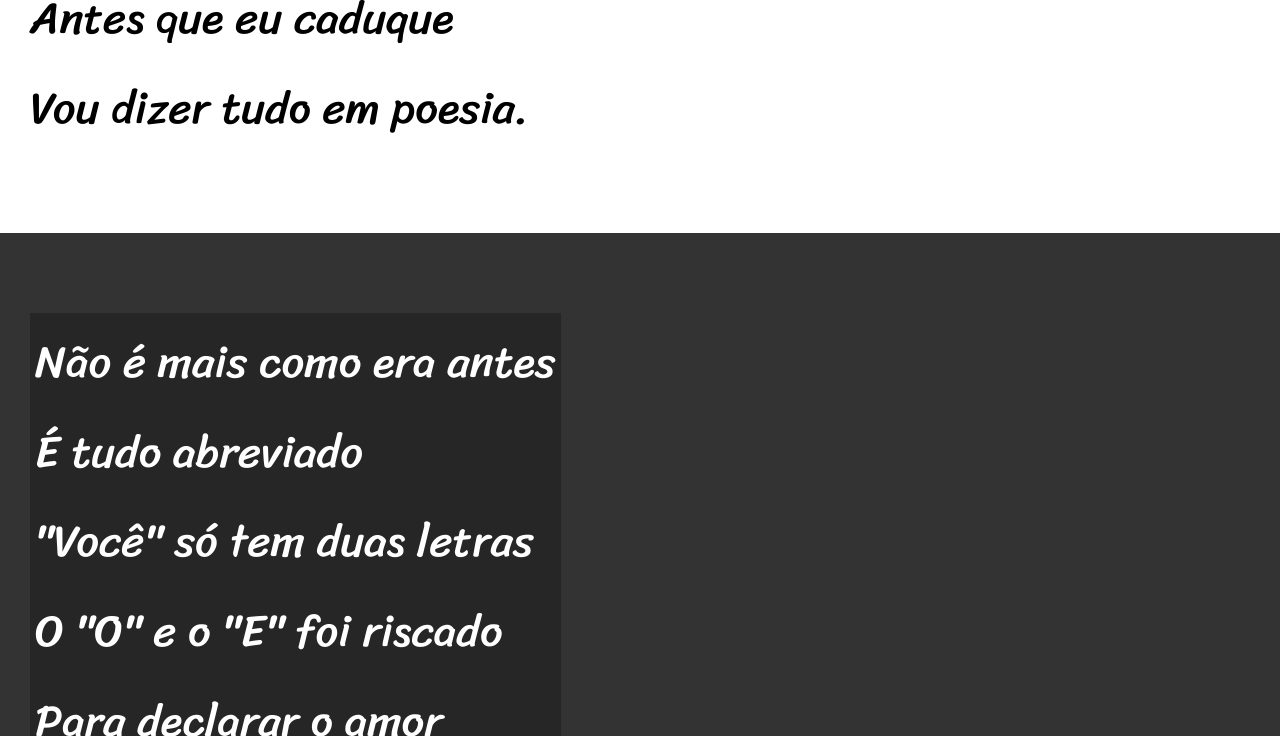
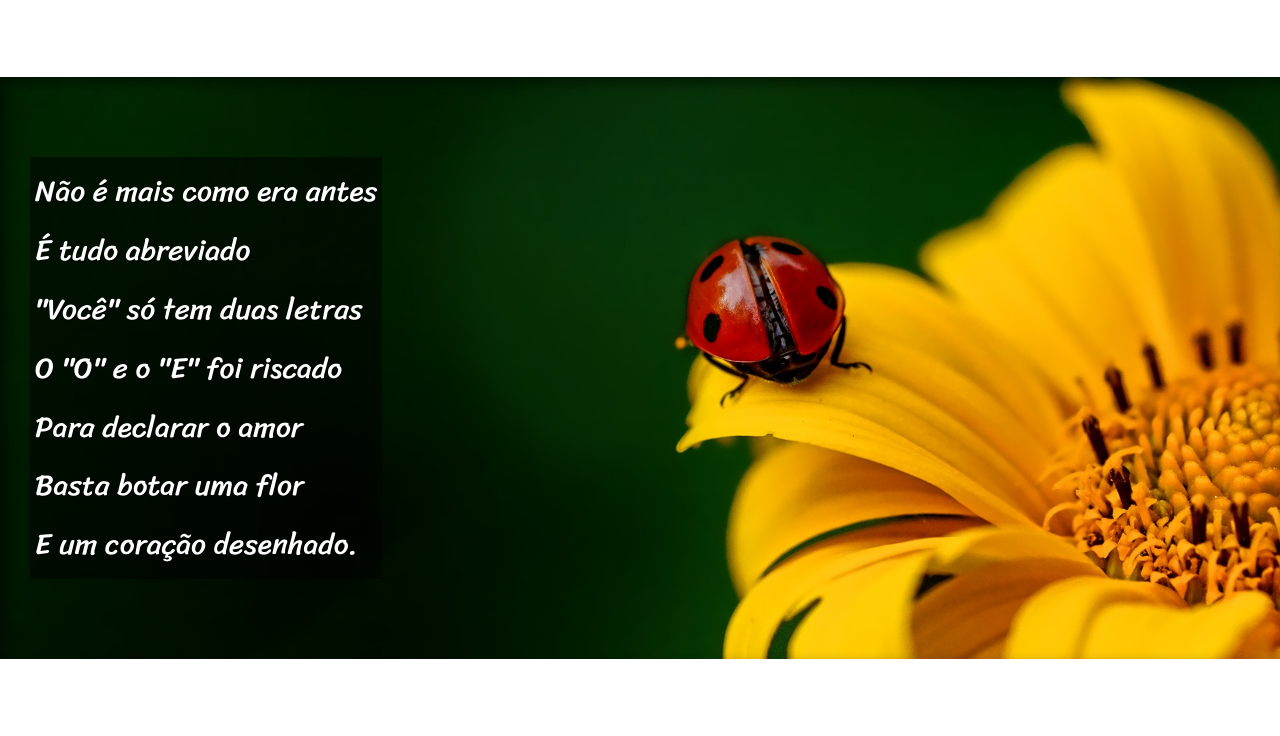
Before and after one commit to susurokjk/html-css, a plain HTML site: page cordel/index.html in a window 1280 px wide. Shown: the part 814-1550 px from the top of the page. Drawn offline with Linux system fonts and the light colour scheme.

Commit message:
imagens fixed

```diff
--- a/cordel/index.html
+++ b/cordel/index.html
@@ -24,7 +24,7 @@
         </p>
     </section>
 
-    <section class="imagem">
+    <section class="imagem" id="img01">
         <p>
             Não é mais como era antes <br>
             É tudo abreviado <br>
@@ -58,7 +58,7 @@
             </p>
     </section>
 
-    <section class="imagem">
+    <section class="imagem" id="img02">
         <p>
             Tenho saudade das cartas <br>
             Escritas com a própria mão <br>
--- a/cordel/style.css
+++ b/cordel/style.css
@@ -54,7 +54,11 @@ section{
     line-height: 2em;
     padding-left: 30px;
     font-family: var(--fonte3);
-    font-size: 3.5vw;
+    font-size: 2.3vw;
+}
+
+section > p{
+    padding-bottom: 2em;
 }
 
 section.normal{
@@ -65,12 +69,25 @@ section.normal{
 section.imagem{
     background-color: rgb(51, 51, 51);
     color: white;
+    box-shadow: inset 6px 6px 13px 0px rgb(0, 0, 0, 0.473);
+    background-size: cover;
+    background-attachment: fixed;
 }
 
 section.imagem > p{
     display: inline-block;
     padding: 5px;
-    background-color: rgb(0, 0, 0, 0.253);
+    background-color: rgb(0, 0, 0, 0.514);
+    text-shadow: 1px 1px black;
+}
+
+section#img01{
+    background-image: url('../cordel/imagens/background001.jpg');
+    background-position: right center;
+}
+
+section#img02{
+    background-image: url('../cordel/imagens/background002.jpg');
 }
 
 footer{
```
